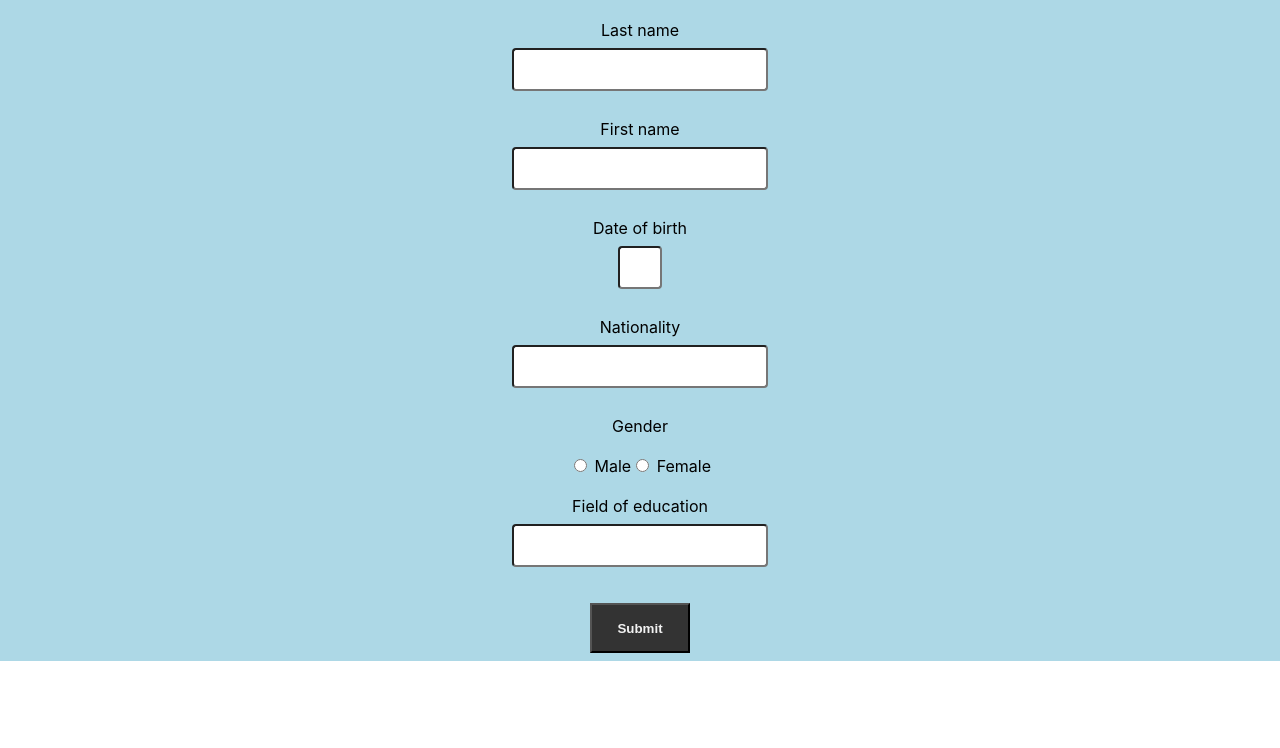
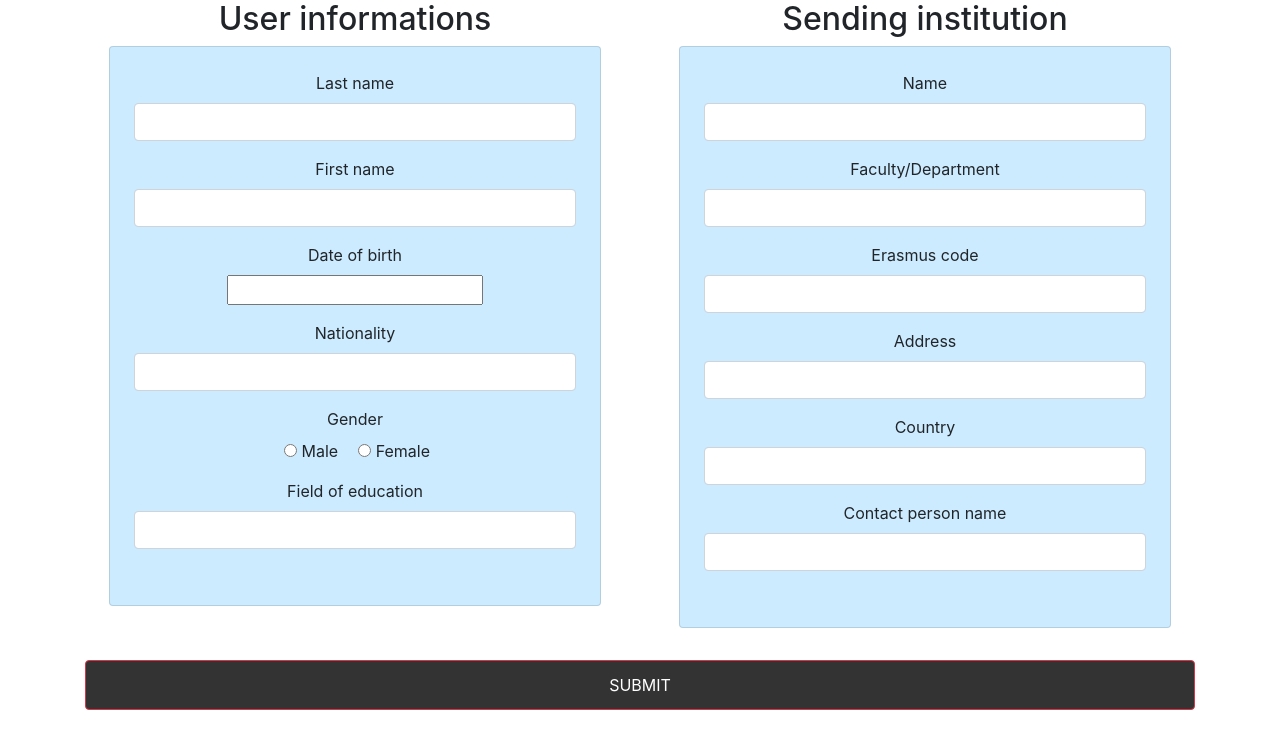
Before and after one commit to ichiin/cela, a React (Create React App) app: page /userForm in a window 1280 px wide. Shown: the top 748 px of the page. Built offline with nearby package versions, Linux system fonts and the light colour scheme.

Commit message:
userForm updated

```diff
--- a/src/Components/UserForm.css
+++ b/src/Components/UserForm.css
@@ -1,20 +1,3 @@
-input[type=text], select {
-    width: 20%;
-    padding: 12px 20px;
-    margin: 8px 0;
-    display: inline-block;
-    border-radius: 4px;
-    box-sizing: border-box;
-  }
-
-input[type=password] {
-    width: 20%;
-    padding: 12px 20px;
-    margin: 8px 0;
-    display: inline-block;
-    border-radius: 4px;
-    box-sizing: border-box;
-  }
 
 .buttonSubmit {
     color: #f2f2f2;
@@ -25,13 +8,17 @@ input[type=password] {
     font-weight: bold;
 }
 
-.label1 {
-    padding-left: 80px !important;
+.datePicker {
+  display: table;
+  margin-left: auto;
+  margin-right: auto;
 }
 
-.proba{
-    background-color: lightblue;
-    background-size: cover;
-    min-width: 100%;
-    min-height: 100%;
+.radioButton {
+  margin-left: 150px;
+  margin-right: 20px;
 }
+
+.mx-4 {
+  background-color:  #ccebff !important;
+}
--- a/src/Components/UserForm.js
+++ b/src/Components/UserForm.js
@@ -5,6 +5,8 @@ import { Button, Card, CardBody, Col, Container, Form, Input,
 import "./customDatePickerWidth.css";
 import "react-datepicker/dist/react-datepicker.css";
 import './UserForm.css';
+import 'bootstrap/dist/css/bootstrap.min.css';
+
 
 class UserForm extends Component {
     constructor() {
@@ -17,6 +19,12 @@ class UserForm extends Component {
           nationality: "",
           sex: "",
           fieldOfEducation: "",
+          institutionName: "",
+          faculty: "",
+          erasmusCode: "",
+          address: "",
+          country: "",
+          contactPerson: "",
         };
         this.LastName = this.LastName.bind(this);
         this.FirstName = this.FirstName.bind(this);
@@ -24,6 +32,12 @@ class UserForm extends Component {
         this.Nationality = this.Nationality.bind(this);
         this.Sex = this.Sex.bind(this);
         this.FieldOfEducation = this.FieldOfEducation.bind(this);
+        this.InstitutionName = this.InstitutionName.bind(this);
+        this.Faculty = this.Faculty.bind(this);
+        this.ErasmusCode = this.ErasmusCode.bind(this);
+        this.Address = this.Address.bind(this);
+        this.Country = this.Country.bind(this);
+        this.ContactPerson = this.ContactPerson.bind(this);
         this.submit = this.submit.bind(this);
       }
 
@@ -47,68 +61,113 @@ class UserForm extends Component {
         this.setState({ fieldOfEducation: event.target.value })
     }
 
+    InstitutionName(event) {
+        this.setState({ institutionName: event.target.value })
+    }
+
+    Faculty(event) {
+        this.setState({ faculty: event.target.value })
+    }
+
+    ErasmusCode(event) {
+        this.setState({ erasmusCode: event.target.value })
+    }
+
+    Address(event) {
+        this.setState({ address: event.target.value })
+    }
+
+    Country(event) {
+        this.setState({ country: event.target.value })
+    }
+
+    ContactPerson(event) {
+        this.setState({ contactPerson: event.target.value })
+    }
     submit(event) {
-        console.log(this.state.lastName + this.state.firstName + this.state.birthDate + this.state.nationality + this.state.sex + this.state.fieldOfEducation)
+        console.log(this.state.lastName + this.state.firstName + this.state.birthDate + this.state.nationality + this.state.sex + this.state.fieldOfEducation + " Sending institution: " + this.state.institutionName + " " + this.state.faculty + " " + this.state.erasmusCode + " " + this.state.address + " " + this.state.country + " " + this.state.contactPerson)
     }
 
     render() {
     return (
-        <div className="proba">
+        <div className="infoForm">
         <Container>
-                <Row className="justify-content-center">
-                    <Col md="9" lg="7" xl="6">
+            <Row>
+                <Col xs={6}>
+                    <h2>User informations</h2>
                     <Card className="mx-4">
                         <CardBody className="p-4">
                             <Form>
+                                <label>Last name</label>
                                 <InputGroup className="mb-3">
-                                        <br></br>
-                                        <label>Last name</label>
-                                        <br></br>
                                     <Input type="text" id="lname" onChange={this.LastName}/>
                                 </InputGroup>
+                                <label>First name</label>
                                 <InputGroup className="mb-3">
-                                        <br></br>
-                                        <label>First name</label>
-                                        <br></br>
                                     <Input type="text" id="fname" onChange={this.FirstName}/>
                                 </InputGroup>
+                                <label>Date of birth</label>
                                 <InputGroup className="mb-3">
-                                        <br></br>
-                                        <label>Date of birth</label>
-                                        <br></br>
-                                        <div style={{display: 'block', position: 'relative', textAlign: "center"}}>
-                                            <DatePicker dateFormat="dd.MM.yyyy" className={"where"} shouldCloseOnSelect selected={this.state.birthDate} onChange={date => this.BirthDate(date)} inputStyle={{ textAlign: 'center' }} />
+                                    <div className="datePicker">
+                                        <DatePicker dateFormat="dd.MM.yyyy" shouldCloseOnSelect selected={this.state.birthDate} onChange={date => this.BirthDate(date)} />
                                     </div>
                                 </InputGroup>
+                                <label>Nationality</label>
                                 <InputGroup className="mb-3">
-                                        <br></br>
-                                        <label className="label">Nationality</label>
-                                        <br></br>
                                     <Input type="text" id="nationality" onChange={this.Nationality}/>
                                 </InputGroup>
+                                <label>Gender</label>
                                 <InputGroup className="mb-3">
-                                        <br></br>
-                                        <label className="label">Gender</label>
-                                        <br></br>
-                                        <br></br>
-                                        <div onChange={this.Sex}>
+                                        <div className="radioButton" onChange={this.Sex}>
                                             <input type="radio" value="Male" name="gender" /> Male
+                                            </div>
+                                            <div>
                                             <input type="radio" value="Female" name="gender" /> Female
                                         </div>
                                 </InputGroup>
+                                <label>Field of education</label>
                                 <InputGroup className="mb-3">
-                                        <br></br>
-                                        <label>Field of education</label>
-                                        <br></br>
                                     <Input className="mb-3" type="text" id="fieldOfEducation" onChange={this.FieldOfEducation}/>
                                 </InputGroup>
-                                    <br></br>
-                                    <Button onClick={this.submit} className="buttonSubmit" color="danger" block>Submit</Button>
                             </Form>
                         </CardBody>
                     </Card>
                 </Col>
+                <Col xs={6}>
+                <h2>Sending institution</h2>
+                    <Card className="mx-4">
+                        <CardBody className="p-4">
+                            <Form>
+                                <label>Name</label>
+                                <InputGroup className="mb-3">
+                                    <Input type="text" id="iname" onChange={this.InstitutionName}/>
+                                </InputGroup>
+                                <label>Faculty/Department</label>
+                                <InputGroup className="mb-3">
+                                    <Input type="text" id="faculty" onChange={this.Faculty}/>
+                                </InputGroup>
+                                <label>Erasmus code</label>
+                                <InputGroup className="mb-3">
+                                    <Input type="text" id="ecode" onChange={this.ErasmusCode}/>
+                                </InputGroup>
+                                <label className="label">Address</label>
+                                <InputGroup className="mb-3">
+                                    <Input type="text" id="address" onChange={this.Address}/>
+                                </InputGroup>
+                                <label className="label">Country</label>
+                                <InputGroup className="mb-3">
+                                    <Input type="text" id="country" onChange={this.Country}/>
+                                </InputGroup>
+                                <label>Contact person name</label>
+                                <InputGroup className="mb-3">
+                                    <Input className="mb-3" type="text" id="contactperson" onChange={this.ContactPerson}/>
+                                </InputGroup>
+                            </Form>
+                        </CardBody>
+                    </Card></Col>
                 </Row>
+                <br></br>
+                <Button onClick={this.submit} className="buttonSubmit" color="danger" block>SUBMIT</Button>
             </Container>
             </div>
     );
```
Lines whose indentation alone changed are shown as unchanged.
